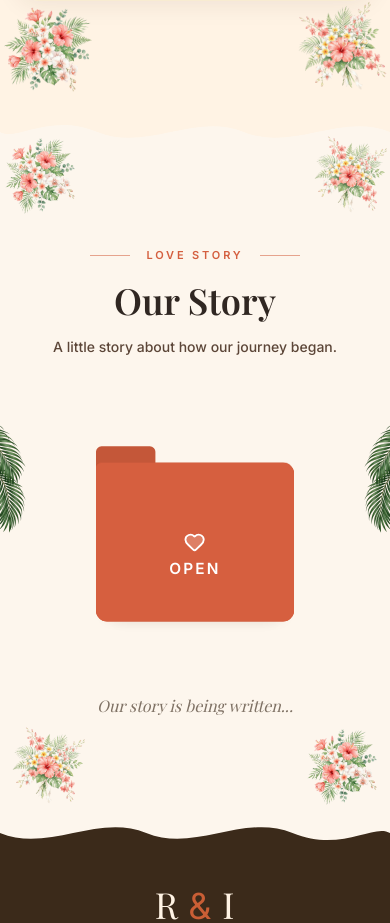
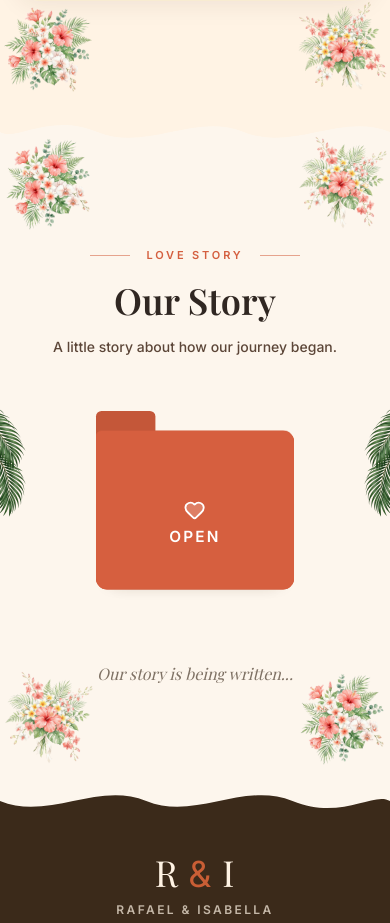
Before and after one commit to webserbisyo/webserbisyo-rsvp-custom-rafael-miguel-delos-santos, a Next.js app: page / in a window 390 px wide. Shown: the part 8400-9323 px from the top of the page. Built offline with nearby package versions, Linux system fonts and the light colour scheme; no server answers.

Commit message:
fix(responsive): refine love story folder size, spacing, and mobile card stacking

```diff
--- a/src/client/components/CountdownToMusicDivider.tsx
+++ b/src/client/components/CountdownToMusicDivider.tsx
@@ -14,7 +14,7 @@ export function CountdownToMusicDivider() {
           width={2048}
           height={2048}
           decoding="async"
-          className="absolute left-0 bottom-0 z-10 w-52 -translate-x-[18%] translate-y-[18%] object-contain pointer-events-none select-none sm:w-64 sm:-translate-x-[22%] sm:translate-y-[24%] md:w-[340px] lg:w-[430px] xl:w-[500px]"
+          className="absolute left-0 bottom-0 z-10 w-56 -translate-x-[10%] translate-y-[8%] object-contain pointer-events-none select-none sm:w-64 sm:-translate-x-[16%] sm:translate-y-[14%] md:w-[340px] lg:w-[430px] xl:w-[500px]"
         />
         <img
           src="/beach%20assets%20finalized/6.webp"
@@ -23,7 +23,7 @@ export function CountdownToMusicDivider() {
           width={2048}
           height={2048}
           decoding="async"
-          className="absolute right-0 bottom-0 z-10 w-52 translate-x-[18%] translate-y-[18%] object-contain pointer-events-none select-none sm:w-64 sm:translate-x-[22%] sm:translate-y-[24%] md:w-[340px] lg:w-[430px] xl:w-[500px]"
+          className="absolute right-0 bottom-0 z-10 w-56 translate-x-[10%] translate-y-[8%] object-contain pointer-events-none select-none sm:w-64 sm:translate-x-[16%] sm:translate-y-[14%] md:w-[340px] lg:w-[430px] xl:w-[500px]"
         />
         <img
           src="/beach%20assets%20finalized/16.webp"
@@ -32,7 +32,7 @@ export function CountdownToMusicDivider() {
           width={2048}
           height={2048}
           decoding="async"
-          className="absolute left-1/2 bottom-0 z-20 w-32 -translate-x-1/2 translate-y-[22%] object-contain pointer-events-none select-none sm:w-40 sm:translate-y-[30%] md:w-52 lg:w-60 xl:w-64"
+          className="absolute left-1/2 bottom-0 z-20 w-36 -translate-x-1/2 translate-y-[10%] object-contain pointer-events-none select-none sm:w-44 sm:translate-y-[18%] md:w-52 lg:w-60 xl:w-64"
         />
       </div>
     </div>
--- a/src/client/components/media/PhotoDisplayCard.tsx
+++ b/src/client/components/media/PhotoDisplayCard.tsx
@@ -52,12 +52,12 @@ export function PhotoDisplayCard({
       {(title || subtitle) && (
         <div className="px-1 pb-0.5 pt-1 text-center truncate">
           {title && (
-            <p className="font-serif italic text-cocoa text-[8px] sm:text-[9px] leading-tight truncate">
+            <p className="font-serif italic text-cocoa text-[10px] sm:text-[9px] leading-tight truncate">
               {title}
             </p>
           )}
           {subtitle && (
-            <p className="mt-0.5 text-[5px] sm:text-[6px] leading-none tracking-widest uppercase text-driftwood truncate">
+            <p className="mt-0.5 text-[6px] sm:text-[6px] leading-none tracking-widest uppercase text-driftwood truncate">
               {subtitle}
             </p>
           )}
--- a/src/client/libs/reactbits/Folder.tsx
+++ b/src/client/libs/reactbits/Folder.tsx
@@ -61,8 +61,8 @@ const Folder: React.FC<FolderProps> = ({
   );
 
   const folderBackColor = darkenColor(color, 0.08);
-  const paper1 = darkenColor("#ffffff", 0.1);
-  const paper2 = darkenColor("#ffffff", 0.05);
+  const paper1 = "#ffffff";
+  const paper2 = "#fafafa";
   const paper3 = "#ffffff";
 
   const handleClick = () => {
@@ -211,13 +211,15 @@ const Folder: React.FC<FolderProps> = ({
 
         @media (max-width: 639px) {
           .folder-paper-0 {
-            --paper-open-transform: translate(-50%, -300%) rotate(-4deg) scale(1.04);
+            /* Translate -420% = -137px × 4.2 ≈ 575px up; at 1.5× scale cards are ~205px tall,
+               so 575px / (205 × folderScale) leaves clear gaps between cards */
+            --paper-open-transform: translate(-50%, -420%) rotate(-3deg) scale(1.5);
           }
           .folder-paper-1 {
-            --paper-open-transform: translate(-50%, -200%) rotate(4deg) scale(1.04);
+            --paper-open-transform: translate(-50%, -280%) rotate(3deg) scale(1.5);
           }
           .folder-paper-2 {
-            --paper-open-transform: translate(-50%, -100%) rotate(-1deg) scale(1.04);
+            --paper-open-transform: translate(-50%, -140%) rotate(-1deg) scale(1.5);
           }
         }
       `}} />
@@ -242,11 +244,11 @@ const Folder: React.FC<FolderProps> = ({
         aria-label={open ? "Close folder" : "Open folder"}
       >
         <div
-          className="relative w-[180px] h-[144px] rounded-tl-0 rounded-tr-[10px] rounded-br-[10px] rounded-bl-[10px]"
+          className="relative w-[180px] h-[144px] rounded-tl-none rounded-tr-[10px] rounded-br-[10px] rounded-bl-[10px]"
           style={{ backgroundColor: folderBackColor }}
         >
           <span
-            className="absolute z-0 bottom-[98%] left-0 w-[54px] h-[18px] rounded-tl-[5px] rounded-tr-[5px] rounded-bl-0 rounded-br-0"
+            className="absolute z-0 bottom-[calc(100%-1px)] left-0 w-[54px] h-[19px] rounded-tl-[5px] rounded-tr-[5px]"
             style={{ backgroundColor: folderBackColor }}
           ></span>
           {papers.map((item, i) => {
--- a/src/client/sections/LoveStorySection.tsx
+++ b/src/client/sections/LoveStorySection.tsx
@@ -26,11 +26,12 @@ export function LoveStorySection({ loveStory }: LoveStorySectionProps) {
     const updateSize = () => {
       const w = window.innerWidth;
       if (w >= 1024) {
-        setFolderSize(2.0);
+        // Desktop: compact closed folder — 180px base at 1.0× is proportionate
+        setFolderSize(1.0);
       } else if (w >= 768) {
-        setFolderSize(1.6);
+        setFolderSize(1.0);
       } else if (w >= 640) {
-        setFolderSize(1.35);
+        setFolderSize(1.15);
       } else if (w >= 410) {
         setFolderSize(1.2);
       } else if (w >= 360) {
@@ -100,7 +101,7 @@ export function LoveStorySection({ loveStory }: LoveStorySectionProps) {
           width={2048}
           height={2048}
           decoding="async"
-          className="absolute -top-4 left-0 w-20 sm:-top-6 sm:-left-8 md:-top-8 md:-left-12 lg:-top-16 lg:-left-20 sm:w-36 md:w-44 lg:w-[18rem] h-auto object-contain -rotate-12 opacity-95 sm:opacity-100 transition-all duration-300"
+          className="absolute -top-4 left-0 w-24 sm:-top-6 sm:-left-8 md:-top-8 md:-left-12 lg:-top-16 lg:-left-20 sm:w-36 md:w-44 lg:w-[18rem] h-auto object-contain -rotate-12 opacity-100 transition-all duration-300"
         />
 
         {/* Top-Right Flower (16.webp) */}
@@ -111,7 +112,7 @@ export function LoveStorySection({ loveStory }: LoveStorySectionProps) {
           width={2048}
           height={2048}
           decoding="async"
-          className="absolute -top-4 right-0 w-20 sm:-top-6 sm:-right-8 md:-top-8 md:-right-12 lg:-top-16 lg:-right-20 sm:w-36 md:w-44 lg:w-[18rem] h-auto object-contain rotate-12 opacity-95 sm:opacity-100 transition-all duration-300"
+          className="absolute -top-4 right-0 w-24 sm:-top-6 sm:-right-8 md:-top-8 md:-right-12 lg:-top-16 lg:-right-20 sm:w-36 md:w-44 lg:w-[18rem] h-auto object-contain rotate-12 opacity-100 transition-all duration-300"
         />
 
         {/* Bottom-Left Flower (16.webp) - Contained bottom shelf/corner */}
@@ -122,7 +123,7 @@ export function LoveStorySection({ loveStory }: LoveStorySectionProps) {
           width={2048}
           height={2048}
           decoding="async"
-          className="absolute bottom-2 left-2 w-20 sm:bottom-4 sm:left-4 md:-bottom-8 md:-left-12 lg:bottom-0 lg:-left-20 sm:w-36 md:w-44 lg:w-[18rem] h-auto object-contain rotate-12 opacity-100 transition-all duration-300"
+          className="absolute left-0 bottom-4 w-24 sm:left-[-2rem] sm:bottom-4 sm:w-36 md:left-[-3rem] md:w-44 lg:bottom-0 lg:-left-20 lg:w-[18rem] h-auto object-contain rotate-12 opacity-100 transition-all duration-300"
         />
 
         {/* Bottom-Right Flower (17.webp) - Contained bottom shelf/corner */}
@@ -133,7 +134,7 @@ export function LoveStorySection({ loveStory }: LoveStorySectionProps) {
           width={2048}
           height={2048}
           decoding="async"
-          className="absolute bottom-2 right-2 w-20 sm:bottom-4 sm:right-4 md:-bottom-8 md:-right-12 lg:bottom-0 lg:-right-20 sm:w-36 md:w-44 lg:w-[18rem] h-auto object-contain -rotate-12 opacity-100 transition-all duration-300"
+          className="absolute right-0 bottom-4 w-24 sm:right-[-2rem] sm:bottom-4 sm:w-36 md:right-[-3rem] md:w-44 lg:bottom-0 lg:-right-20 lg:w-[18rem] h-auto object-contain -rotate-12 opacity-100 transition-all duration-300"
         />
 
         {/* Left Palm Leaf (4.webp) - Desktop/Mobile Side Frame */}
@@ -169,10 +170,17 @@ export function LoveStorySection({ loveStory }: LoveStorySectionProps) {
         />
 
         {/* Interactive Folder Component */}
-        <div className={`mb-16 sm:mb-16 flex items-end justify-center overflow-visible select-none transition-all duration-500 ease-in-out ${
+        {/*
+          Stage sizing rationale:
+          - Closed: just tall enough to show folder + tab (144px base). No extra whitespace.
+          - Open mobile: photos scale to 1.5× and stack vertically. Stage must accommodate
+            the full visual height so cards don't overlap the narrative text below.
+          - Open desktop: cards fan sideways (lg transform), needs vertical clearance for fan.
+        */}
+        <div className={`flex items-end justify-center overflow-visible select-none transition-all duration-500 ease-in-out ${
           isOpen
-            ? "h-[480px] mt-44 pb-6 sm:h-56 sm:mt-24 sm:pb-4 md:h-64 md:mt-24 md:pb-4"
-            : "h-44 mt-24 pb-4 sm:h-56 sm:mt-24 sm:pb-4 md:h-64 md:mt-24 md:pb-4"
+            ? "h-[540px] mt-44 mb-28 pb-6 sm:h-72 sm:mt-28 sm:mb-20 sm:pb-4 md:h-80 md:mt-32 md:mb-24 md:pb-4 lg:h-96 lg:mt-32 lg:mb-20 lg:pb-4"
+            : "h-40 mt-20 mb-16 pb-4 sm:h-44 sm:mt-20 sm:mb-14 sm:pb-4 md:h-48 md:mt-22 md:mb-14 md:pb-4 lg:h-52 lg:mt-24 lg:mb-16 lg:pb-4"
         }`}>
           <Folder
             color="#d65f3f"
```
